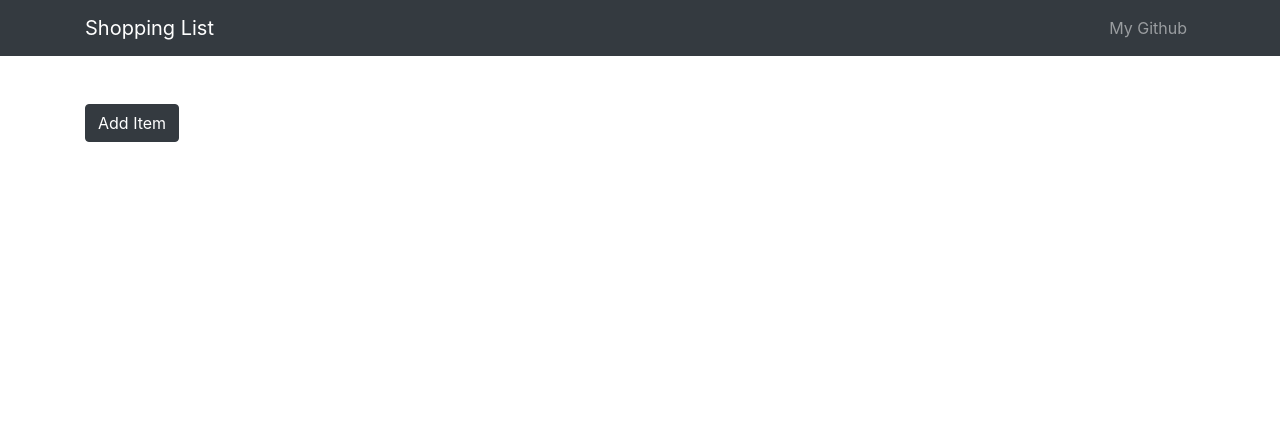
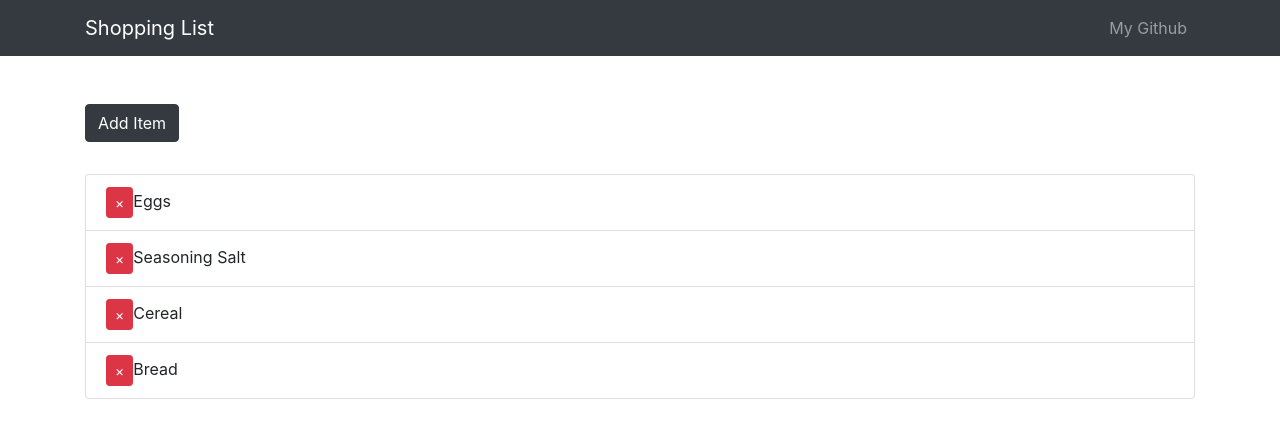
Before and after one commit to charlesmartinreed/mern-stack-intro, a React (Create React App) app in the folder client/: page / in a window 1280 px wide. Shown: the top 438 px of the page. Built offline with nearby package versions, Linux system fonts and the light colour scheme.

Commit message:
Display items in Shopping List. Remove items on delete button click.

```diff
--- a/client/src/components/ShoppingList.js
+++ b/client/src/components/ShoppingList.js
@@ -31,6 +31,29 @@ class ShoppingList extends Component {
         >
           Add Item
         </Button>
+        <ListGroup>
+          <TransitionGroup className="shopping-list">
+            {items.map(({ id, name }) => (
+              <CSSTransition key={id} timeout={500} classNames="fade">
+                <ListGroupItem>
+                  <Button
+                    className="remove-btn"
+                    color="danger"
+                    size="sm"
+                    onClick={() => {
+                      this.setState(state => ({
+                        items: state.items.filter(item => item.id !== id)
+                      }));
+                    }}
+                  >
+                    &times;
+                  </Button>
+                  {name}
+                </ListGroupItem>
+              </CSSTransition>
+            ))}
+          </TransitionGroup>
+        </ListGroup>
       </Container>
     );
   }
```
